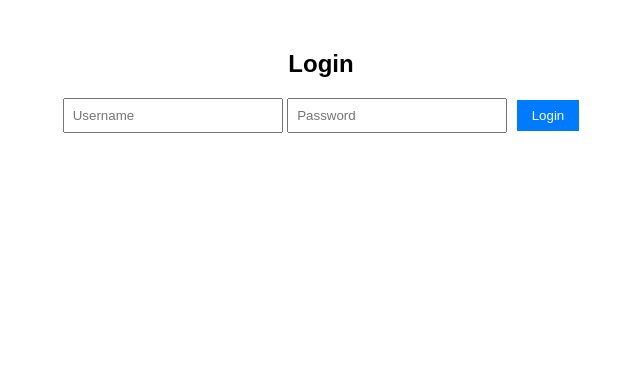
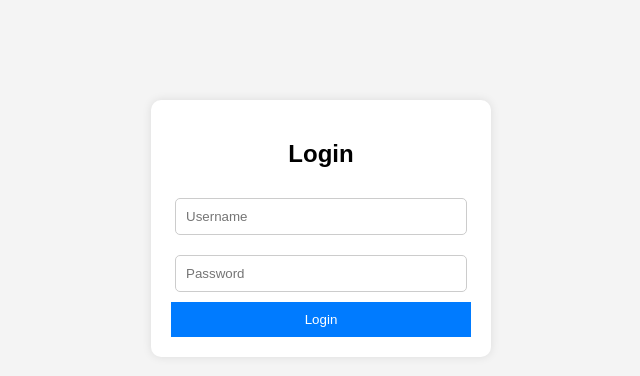
Before and after one commit to SharadHub/my-projects, a plain HTML site: page index.html in a window 1280 px wide. Shown: the whole page, without its empty margins (319-959 px from the left). Drawn offline with Linux system fonts and the light colour scheme.

Commit message:
Add files via upload

```diff
--- a/style.css
+++ b/style.css
@@ -1,17 +1,29 @@
 body {
     font-family: Arial, sans-serif;
     text-align: center;
-    margin-top: 50px;
+    background-color: #f4f4f4;
+}
+
+.login-container {
+    width: 300px;
+    margin: 100px auto;
+    padding: 20px;
+    background: white;
+    border-radius: 10px;
+    box-shadow: 0px 0px 10px rgba(0, 0, 0, 0.1);
 }
 
 input {
-    padding: 8px;
-    width: 200px;
+    width: 90%;
+    padding: 10px;
+    margin: 10px 0;
+    border: 1px solid #ccc;
+    border-radius: 5px;
 }
 
 button {
-    padding: 8px 15px;
-    margin-left: 5px;
+    width: 100%;
+    padding: 10px;
     background-color: #007bff;
     color: white;
     border: none;
@@ -21,16 +33,3 @@ button {
 button:hover {
     background-color: #0056b3;
 }
-
-ul {
-    list-style-type: none;
-    padding: 0;
-    margin-top: 20px;
-}
-
-li {
-    padding: 5px;
-    background: #f4f4f4;
-    margin-top: 5px;
-    border-radius: 5px;
-}
```
